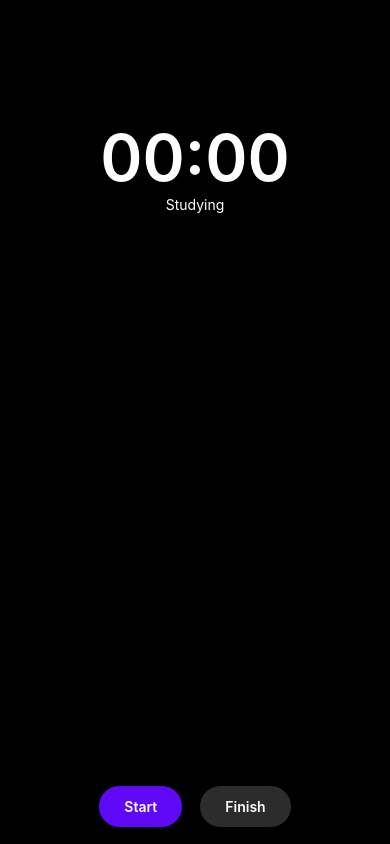
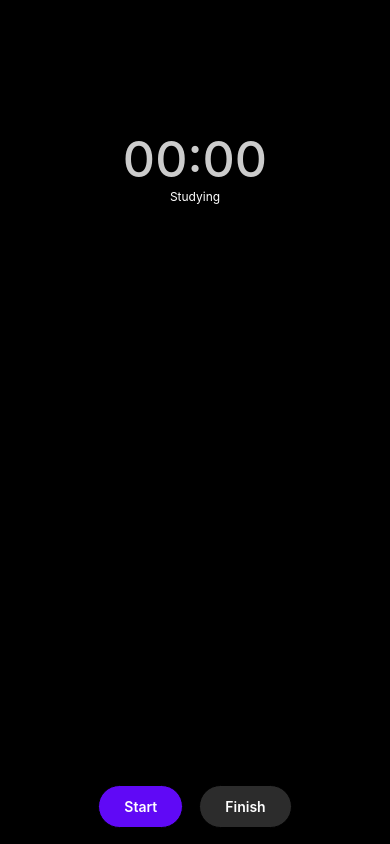
Before and after one commit to DripSwag/Flowtime, a React Native app: screen / in a window 390 px wide. Built offline with nearby package versions, Linux system fonts and the light colour scheme.

Commit message:
Added active state animation for clock

```diff
--- a/components/Clock.tsx
+++ b/components/Clock.tsx
@@ -55,7 +55,6 @@ export default function Clock() {
               return (
                 <View style={{ alignItems: 'center' }}>
                   <ClockText time={remainingTime} />
-                  <StudyLabel />
                 </View>
               )
             }}
@@ -64,7 +63,6 @@ export default function Clock() {
       ) : (
         <View style={{ alignItems: 'center' }}>
           <ClockText time={clock.time} />
-          <StudyLabel />
         </View>
       )}
     </View>
--- a/components/ClockText.tsx
+++ b/components/ClockText.tsx
@@ -1,16 +1,51 @@
-import { Text } from 'react-native'
+import { View } from 'react-native'
+import Animated, {
+  Easing,
+  useAnimatedStyle,
+  withTiming,
+} from 'react-native-reanimated'
+import { useStudy } from '../hooks/useStudy'
 import { styles } from '../themes'
+import StudyLabel from './StudyLabel'
 
 interface Params {
   time: number
 }
 
+const opacityConfig = {
+  easing: Easing.out(Easing.cubic),
+}
+
+const fontSizeConfig = {
+  easing: Easing.in(Easing.cubic),
+}
+
 export default function ClockText({ time }: Params) {
+  const study = useStudy()
+
+  const animatedStyle = useAnimatedStyle(() => ({
+    opacity: study.isRunning
+      ? withTiming(1, opacityConfig)
+      : withTiming(0.8, opacityConfig),
+    fontSize: study.isRunning
+      ? withTiming(64, fontSizeConfig)
+      : withTiming(50, fontSizeConfig),
+  }))
+
   return (
-    <Text style={[styles.text, { fontSize: 64, fontWeight: '600' }]}>
-      {`${Math.floor(time / 60) < 10 ? '0' : ''}${Math.floor(time / 60)}:${
-        time % 60 < 10 ? '0' : ''
-      }${(time % 60).toString()}`}
-    </Text>
+    <View style={{ alignItems: 'center' }}>
+      <Animated.Text
+        style={[
+          styles.text,
+          { fontSize: 64, fontWeight: '500' },
+          animatedStyle,
+        ]}
+      >
+        {`${Math.floor(time / 60) < 10 ? '0' : ''}${Math.floor(time / 60)}:${
+          time % 60 < 10 ? '0' : ''
+        }${(time % 60).toString()}`}
+      </Animated.Text>
+      <StudyLabel />
+    </View>
   )
 }
--- a/components/StudyLabel.tsx
+++ b/components/StudyLabel.tsx
@@ -1,4 +1,4 @@
-import { Text, StyleSheet } from 'react-native'
+import { Text } from 'react-native'
 import { useStudy } from '../hooks/useStudy'
 import { styles } from '../themes'
 
@@ -6,7 +6,7 @@ export default function StudyLabel() {
   const study = useStudy()
 
   return (
-    <Text style={[styles.text, {}]}>
+    <Text style={[styles.text, { fontSize: 12 }]}>
       {study.isStudy ? 'Studying' : 'Break'}
     </Text>
   )
```
